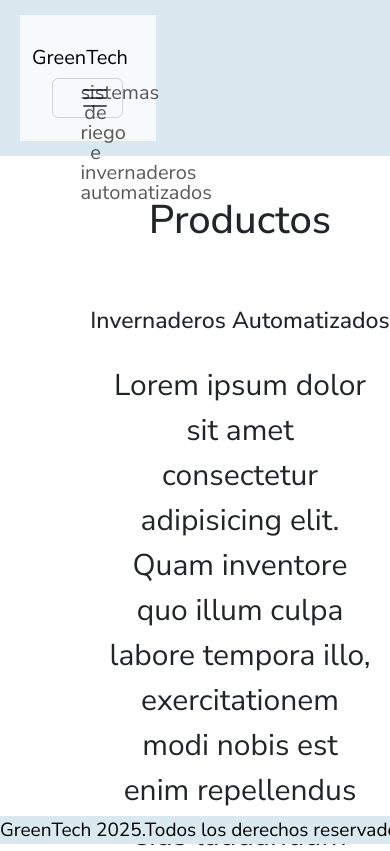
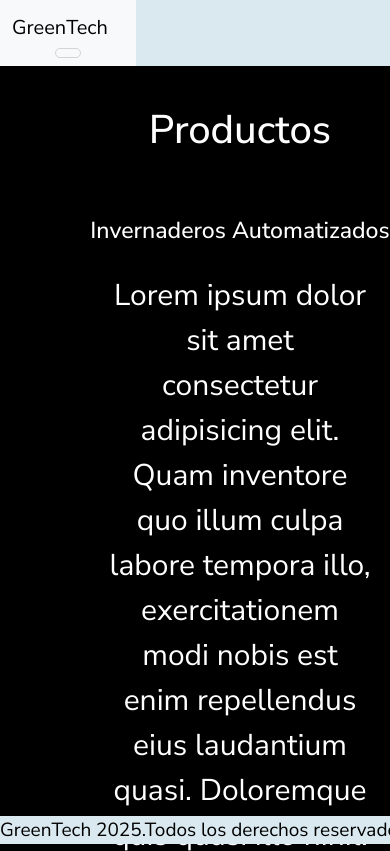
Before and after one commit to Lautaro-Campregher/Proyecto-GreenTech, a plain HTML site: page pages/productos.html in a window 390 px wide. Shown: the top 851 px of the page. Drawn offline with nearby package versions, Linux system fonts and the light colour scheme.

Commit message:
Implementación de Navbar boostrap

```diff
--- a/css/style.css
+++ b/css/style.css
@@ -33,7 +33,7 @@ header {
 }
 
 /* Contenedor principal del header */
-header div {
+/*header div {
   width: 1100px;
   margin: 0 auto;
   display: flex;
@@ -43,7 +43,7 @@ header div {
 }
 
 /* ===== Menú de navegación ===== */
-.navegador {
+/*.navegador {
   width: 50%;
   margin-top: 20px;
   justify-content: center;
@@ -63,7 +63,7 @@ header div {
 
 .navegador li a:hover {
   text-decoration: underline;
-}
+}/*
 
 /* ===== Encabezados de main ===== */
 main section h1 {
--- a/pages/productos.html
+++ b/pages/productos.html
@@ -6,7 +6,7 @@
     <title>Productos</title>
 
     <!--CSS-->
-    <link rel="stylesheet" href="../css/style.css" />
+
     <link
       rel="shortcut icon"
       href="../assets/greensimbol.jpg"
@@ -18,6 +18,7 @@
       integrity="sha384-4Q6Gf2aSP4eDXB8Miphtr37CMZZQ5oXLH2yaXMJ2w8e2ZtHTl7GptT4jmndRuHDT"
       crossorigin="anonymous"
     />
+    <link rel="stylesheet" href="../css/style.css" />
   </head>
   <body>
     <header>
@@ -34,9 +35,6 @@
               aria-expanded="false"
               aria-label="Toggle navigation"
             >
-              <span class="navbar-toggler-icon"
-                >sistemas de riego e invernaderos automatizados</span
-              >
             </button>
             <div class="collapse navbar-collapse" id="navbarSupportedContent">
               <ul class="navbar-nav me-auto mb-2 mb-lg-0">
```
Also changed, not shown: index.html (+4 -5 lines), pages/contacto.html (+2 -4 lines), pages/nosotros.html (+2 -4 lines), pages/servicios.html (+1 -4 lines).
